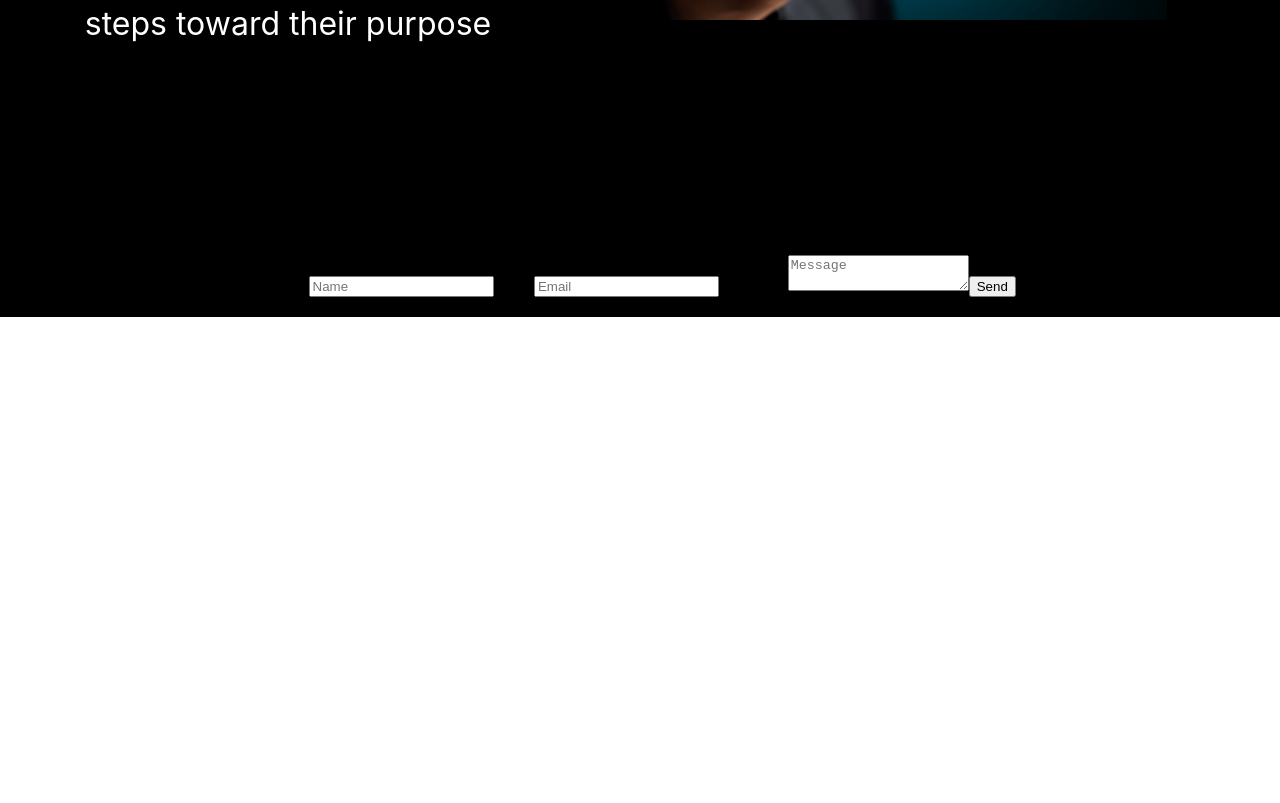
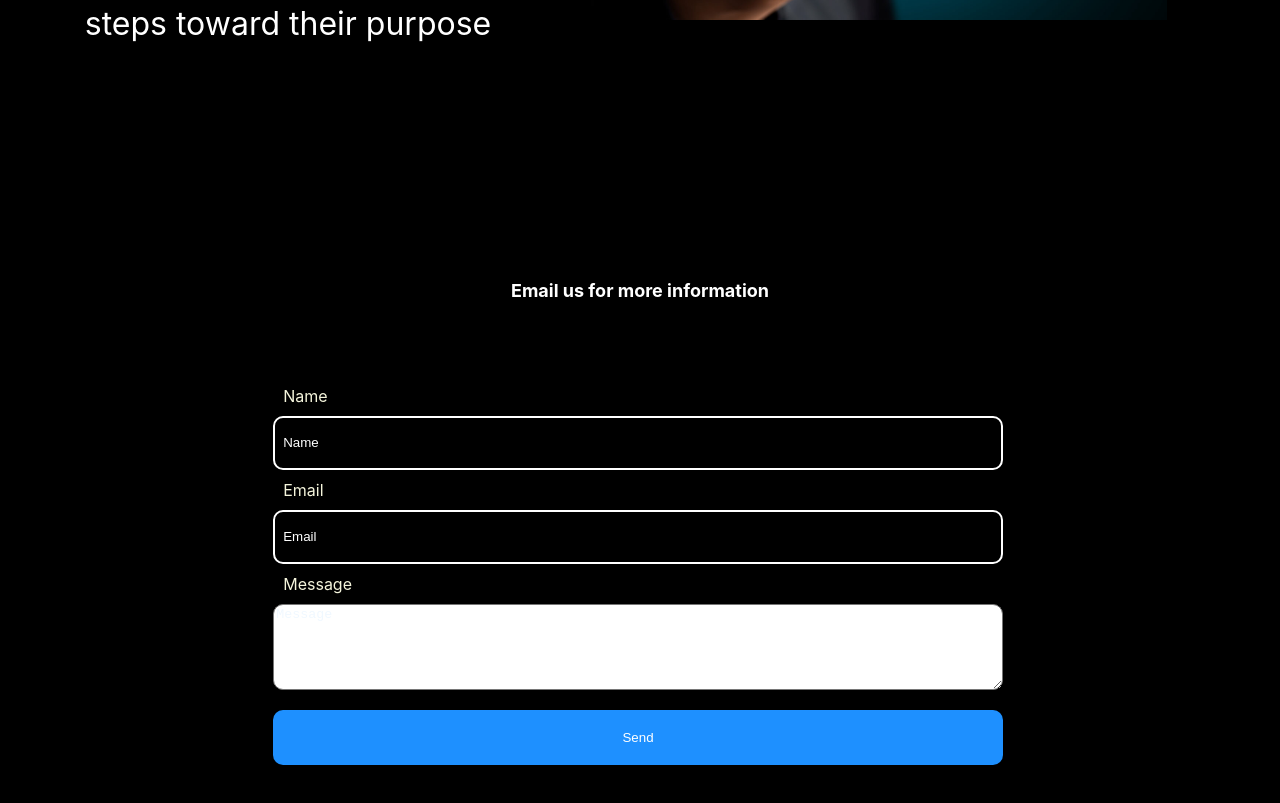
Before and after one commit to Crux98-eng/lusoke-web, a React (Create React App) app: page / in a window 1280 px wide. Shown: the part 2423-3226 px from the top of the page. Before the commit the page ends 2740 px from the top, so only its background shows below. Built offline with nearby package versions, Linux system fonts and the light colour scheme.

Commit message:
handling sending emails

```diff
--- a/src/App.css
+++ b/src/App.css
@@ -72,7 +72,17 @@ nav {
 color: white;
 
 }
-
+.contact-section{
+  width: 100dvw;
+  height: fit-content;
+  padding: 10px 30px;
+  display: flex;
+  flex-direction: column;
+}
+.contact-header{
+  color: white;
+  font-size: large;
+}
 @media (max-width: 1024px) {
   .App {
     gap: 15px;
--- a/src/App.js
+++ b/src/App.js
@@ -1,4 +1,4 @@
-import logo from './logo.svg';
+
 import './App.css';
 import { useRef } from 'react';
 import Home from './pages/home'
@@ -6,7 +6,7 @@ import Services from './pages/services'
 import videobg from "./assets/videos/videobg.mp4"
 import HomeIcon from '@mui/icons-material/Home';
 import About from './pages/about'
-import Contact from './contact';
+import Contact from './pages/contact'
 import { useInView } from 'react-intersection-observer';
 import { motion } from 'framer-motion';
 
@@ -52,7 +52,8 @@ function App() {
       </section>
 
       {/* contact section */}
-      <section ref={ContactRef}>
+      <section ref={ContactRef} className='contact-section'>
+        <h1 className='contact-header'>Email us for more information</h1>
        <Contact />
       </section>
     </div>
--- a/src/contact.jsx
+++ /dev/null
@@ -1,23 +0,0 @@
-import React from "react";
-const Contact = ()=>{
-    return(
-        <div>
-     <form action="https://submit-form.com/Afnkd17VK">
-  <label for="name">Name</label>
-  <input type="text" id="name" name="name" placeholder="Name" required="" />
-  <label for="email">Email</label>
-  <input type="email" id="email" name="email" placeholder="Email" required="" />
-  <label for="message">Message</label>
-  <textarea
-    id="message"
-    name="message"
-    placeholder="Message"
-    required=""
-  ></textarea>
-  <button type="submit">Send</button>
-</form>
-
-        </div>
-    )
-}
-export default Contact
--- /dev/null
+++ b/src/pages/contact.jsx
@@ -0,0 +1,24 @@
+import React from "react";
+import styles from './contact.module.css'
+const Contact = () => {
+    return (
+        <div className={styles.main_container}>
+            <form action="https://submit-form.com/Afnkd17VK" className={styles.form_container}>
+                <label for="name">Name</label>
+                <input type="text" id="name" name="name" placeholder="Name" required="" />
+                <label for="email">Email</label>
+                <input type="email" id="email" name="email" placeholder="Email" required="" />
+                <label for="message">Message</label>
+                <textarea
+                    id="message"
+                    name="message"
+                    placeholder="Message"
+                    required='true'
+                ></textarea>
+                <button type="submit">Send</button>
+            </form>
+
+        </div>
+    )
+}
+export default Contact
--- /dev/null
+++ b/src/pages/contact.module.css
@@ -0,0 +1,50 @@
+.main_container{
+width: 95dvw;
+height:fit-content;
+
+display: flex;
+
+justify-content: center;
+padding:30px 30px;
+
+}
+.form_container{
+display: flex;
+flex-direction: column;
+width: 60%;
+height: fit-content;
+padding: 30px;
+
+
+}
+.form_container input{
+    height: 30px;
+    border-radius: 10px;
+    border: solid white 2px;
+    padding: 10px 8px;
+    background:none;
+}
+.form_container input::placeholder{
+color: white;
+}
+.form_container label{
+   align-self: flex-start;
+   color: beige;
+   margin: 10px;
+}
+.form_container textarea{
+   height: 80px;
+   background: solid white 2px;
+   border-radius: 10px;
+}
+.form_container textarea::placeholder{
+  color: aliceblue;
+}
+.form_container button{
+ padding: 20px 40px;
+ margin-top: 20px;
+ background-color:#1E90FF ;
+ border: none;
+ border-radius: 10px;
+ color: white;
+}
```
